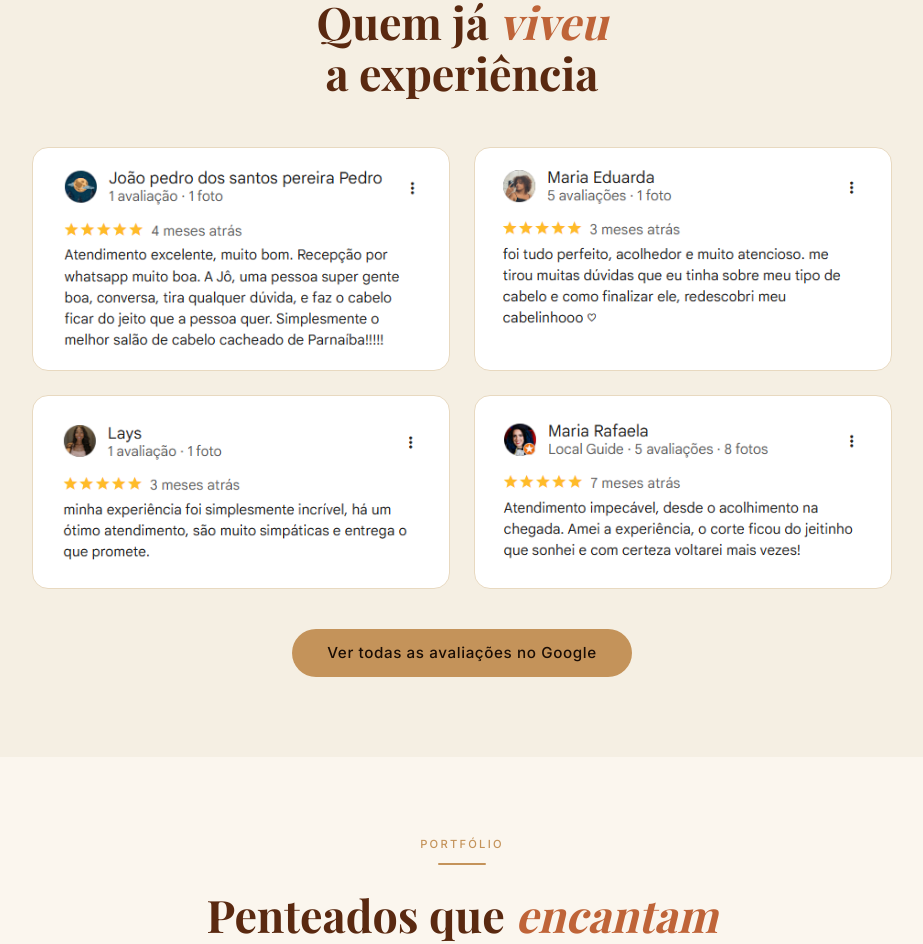
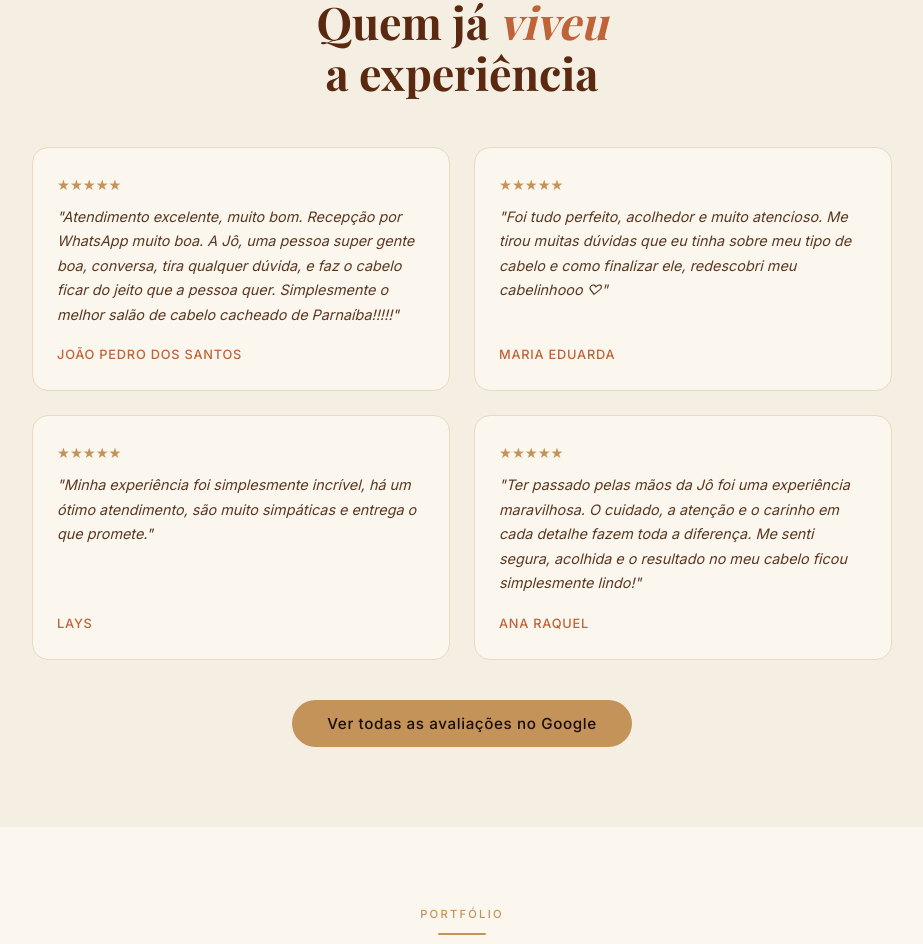
Before and after one commit to yagoBraga-alt/salao-da-preta, a React (Vite) app: page / in a window 1280 px wide. Shown: the part 3959-4903 px from the top of the page, without its empty margins (178-1101 px from the left). Built offline with nearby package versions, Linux system fonts and the light colour scheme; a web font is replaced by a local one.

Commit message:
feat: mensagens personalizadas no WhatsApp por serviço

```diff
--- a/src/components/Agendamento.jsx
+++ b/src/components/Agendamento.jsx
@@ -5,7 +5,7 @@ export default function Agendamento() {
         <p className="section-label text-center" style={{ color: 'rgba(26,13,5,0.6)' }}>Quer agendar um horário?</p>
         <h2 className="section-title text-center" style={{ color: 'var(--dark)' }}>Agende seu horário<br /><em style={{ color: 'var(--espresso)', fontStyle: 'italic' }}>hoje mesmo</em></h2>
         <p>Seu cacho merece cuidado especializado. Venha pro Salão da Preta.</p>
-        <a href="https://wa.me/558698352282" target="_blank" rel="noopener noreferrer" className="btn-dark">Quero agendar →</a>
+        <a href="https://wa.me/558698352282?text=Ol%C3%A1%2C%20vim%20do%20site%20e%20gostaria%20de%20agendar%20um%20hor%C3%A1rio!" target="_blank" rel="noopener noreferrer" className="btn-dark">Quero agendar →</a>
       </div>
     </section>
   )
--- a/src/components/Curso.jsx
+++ b/src/components/Curso.jsx
@@ -29,7 +29,7 @@ export default function Curso() {
           </div>
         </div>
 
-        <a href="https://wa.me/558698352282" target="_blank" rel="noopener noreferrer" className="btn-primary">
+        <a href="https://wa.me/558698352282?text=Ol%C3%A1%2C%20vim%20do%20site%20e%20quero%20saber%20mais%20sobre%20o%20curso%20Da%20Preta%20Ra%C3%ADzes!" target="_blank" rel="noopener noreferrer" className="btn-primary">
           Quero saber mais sobre o curso →
         </a>
       </div>
--- a/src/components/Depoimentos.jsx
+++ b/src/components/Depoimentos.jsx
@@ -1,8 +1,3 @@
-import review1 from '../assets/review1.png'
-import review2 from '../assets/review2.png'
-import review3 from '../assets/review3.png'
-import review4 from '../assets/review4.png'
-
 export default function Depoimentos() {
   return (
     <section className="depoimentos">
@@ -12,17 +7,25 @@ export default function Depoimentos() {
         <h2 className="section-title text-center">Quem já <em>viveu</em><br />a experiência</h2>
 
         <div className="depo-grid">
-          <div className="depo-card depo-card--img">
-            <img src={review1} alt="Avaliação de João Pedro dos Santos" loading="lazy" />
+          <div className="depo-card">
+            <div className="depo-stars">★★★★★</div>
+            <blockquote>"Atendimento excelente, muito bom. Recepção por WhatsApp muito boa. A Jô, uma pessoa super gente boa, conversa, tira qualquer dúvida, e faz o cabelo ficar do jeito que a pessoa quer. Simplesmente o melhor salão de cabelo cacheado de Parnaíba!!!!!"</blockquote>
+            <p className="depo-author">João Pedro dos Santos</p>
           </div>
-          <div className="depo-card depo-card--img" style={{ alignItems: 'flex-start' }}>
-            <img src={review2} alt="Avaliação de Maria Eduarda" loading="lazy" style={{ marginTop: '-32px' }} />
+          <div className="depo-card">
+            <div className="depo-stars">★★★★★</div>
+            <blockquote>"Foi tudo perfeito, acolhedor e muito atencioso. Me tirou muitas dúvidas que eu tinha sobre meu tipo de cabelo e como finalizar ele, redescobri meu cabelinhooo ♡"</blockquote>
+            <p className="depo-author">Maria Eduarda</p>
           </div>
-          <div className="depo-card depo-card--img">
-            <img src={review3} alt="Avaliação de Lays" loading="lazy" />
+          <div className="depo-card">
+            <div className="depo-stars">★★★★★</div>
+            <blockquote>"Minha experiência foi simplesmente incrível, há um ótimo atendimento, são muito simpáticas e entrega o que promete."</blockquote>
+            <p className="depo-author">Lays</p>
           </div>
-          <div className="depo-card depo-card--img">
-            <img src={review4} alt="Avaliação de cliente" loading="lazy" />
+          <div className="depo-card">
+            <div className="depo-stars">★★★★★</div>
+            <blockquote>"Ter passado pelas mãos da Jô foi uma experiência maravilhosa. O cuidado, a atenção e o carinho em cada detalhe fazem toda a diferença. Me senti segura, acolhida e o resultado no meu cabelo ficou simplesmente lindo!"</blockquote>
+            <p className="depo-author">Ana Raquel</p>
           </div>
         </div>
 
--- a/src/components/Hero.jsx
+++ b/src/components/Hero.jsx
@@ -25,7 +25,7 @@ export default function Hero() {
         </div>
 
         <div className="hero-ctas">
-          <a href="https://wa.me/558698352282" target="_blank" rel="noopener noreferrer" className="btn-primary">Agendar horário →</a>
+          <a href="https://wa.me/558698352282?text=Ol%C3%A1%2C%20vim%20do%20site%20e%20gostaria%20de%20agendar%20um%20hor%C3%A1rio!" target="_blank" rel="noopener noreferrer" className="btn-primary">Agendar horário →</a>
           <a href="#redes" className="btn-outline">Ver redes sociais</a>
         </div>
       </div>
--- a/src/components/Servicos.jsx
+++ b/src/components/Servicos.jsx
@@ -8,35 +8,35 @@ export default function Servicos() {
         <h2 className="section-title">Serviços pensados<br />para <em>os seus fios</em></h2>
 
         <div className="servicos-grid">
-          <a href="https://wa.me/558698352282" target="_blank" rel="noopener noreferrer" className="servico-card">
+          <a href="https://wa.me/558698352282?text=Ol%C3%A1%2C%20vim%20do%20site%20e%20tenho%20interesse%20no%20servi%C3%A7o%20de%20Corte!" target="_blank" rel="noopener noreferrer" className="servico-card">
             <span className="servico-icon">
               <Scissors size={32} strokeWidth={1.5} />
             </span>
             <h3>Corte</h3>
             <p>Corte especializado para cabelos com curvatura, criando harmonia capilar e respeitando cada fator de encolhimento</p>
           </a>
-          <a href="https://wa.me/558698352282" target="_blank" rel="noopener noreferrer" className="servico-card">
+          <a href="https://wa.me/558698352282?text=Ol%C3%A1%2C%20vim%20do%20site%20e%20tenho%20interesse%20no%20servi%C3%A7o%20de%20Tratamento!" target="_blank" rel="noopener noreferrer" className="servico-card">
             <span className="servico-icon">
               <Sparkles size={32} strokeWidth={1.5} />
             </span>
             <h3>Tratamento</h3>
             <p>Protocolos especializados para devolver saúde, brilho, definição e beleza ao seu cabelo</p>
           </a>
-          <a href="https://wa.me/558698352282" target="_blank" rel="noopener noreferrer" className="servico-card">
+          <a href="https://wa.me/558698352282?text=Ol%C3%A1%2C%20vim%20do%20site%20e%20tenho%20interesse%20no%20servi%C3%A7o%20de%20Colora%C3%A7%C3%A3o!" target="_blank" rel="noopener noreferrer" className="servico-card">
             <span className="servico-icon">
               <Palette size={32} strokeWidth={1.5} />
             </span>
             <h3>Coloração</h3>
             <p>Cor com técnicas seguras para cabelos com curvatura, sem danificar</p>
           </a>
-          <a href="https://wa.me/558698352282" target="_blank" rel="noopener noreferrer" className="servico-card">
+          <a href="https://wa.me/558698352282?text=Ol%C3%A1%2C%20vim%20do%20site%20e%20tenho%20interesse%20no%20servi%C3%A7o%20de%20Mechas!" target="_blank" rel="noopener noreferrer" className="servico-card">
             <span className="servico-icon">
               <Wand2 size={32} strokeWidth={1.5} />
             </span>
             <h3>Mechas</h3>
             <p>Técnica de mechas, morena iluminada, loiro e coloridos sem usar pó descolorante, preservando a saúde do seu cabelo</p>
           </a>
-          <a href="https://wa.me/558698352282" target="_blank" rel="noopener noreferrer" className="servico-card">
+          <a href="https://wa.me/558698352282?text=Ol%C3%A1%2C%20vim%20do%20site%20e%20quero%20saber%20mais%20sobre%20os%20Cursos!" target="_blank" rel="noopener noreferrer" className="servico-card">
             <span className="servico-icon">
               <GraduationCap size={32} strokeWidth={1.5} />
             </span>
```
